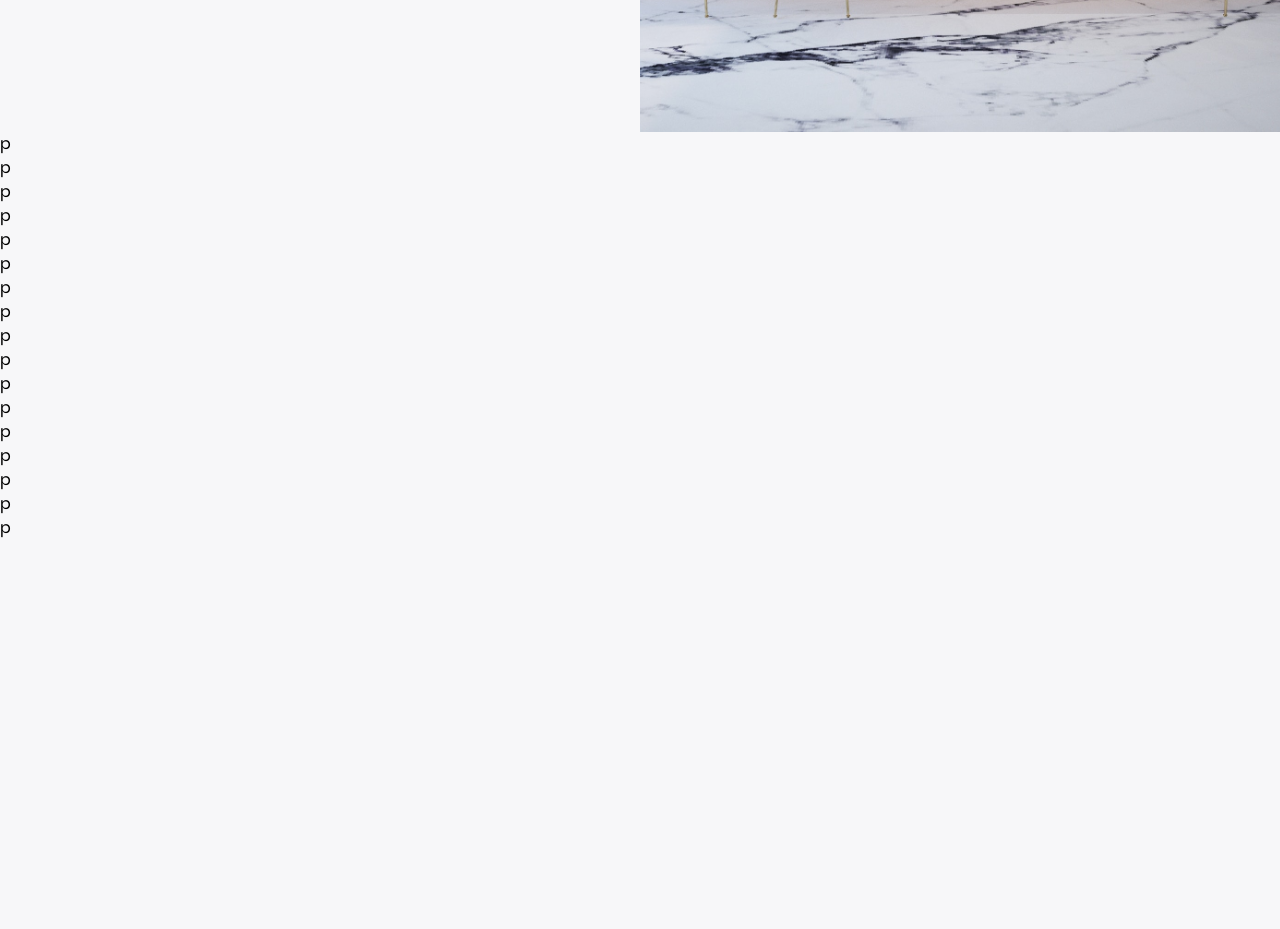
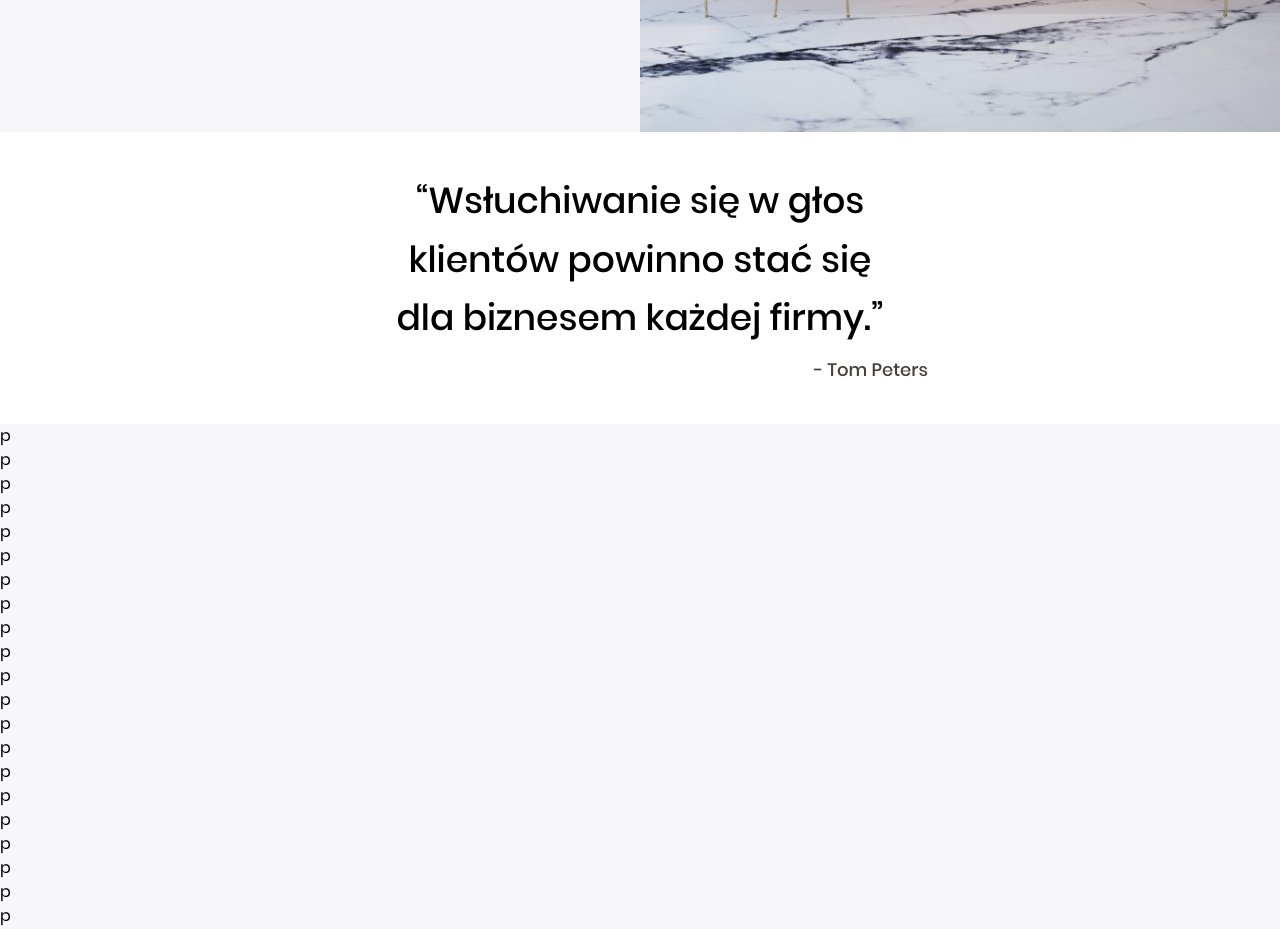
Before and after one commit to ZipMan2/artcor-website, a Next.js app: page / in a window 1280 px wide. Shown: the part 2140-3069 px from the top of the page. Before the commit the page ends 2680 px from the top, so only its background shows below. Built offline with nearby package versions, Linux system fonts and the light colour scheme.

Commit message:
feat: add Quote section

```diff
--- a/src/app/page.tsx
+++ b/src/app/page.tsx
@@ -1,19 +1,19 @@
 import Features from '@/components/sections/Features'
 import Hero from '@/components/sections/Hero'
 import Products from '@/components/sections/Products'
+import Quote from '@/components/sections/Quote'
 
 export default function Home() {
   return (
     <main>
       {/* Hero Section */}
       <Hero />
-
       {/* Features Section */}
       <Features />
-
       {/* Products Section */}
       <Products />
-
+      {/* Quote Section */}
+      <Quote />
       p <br />
       p <br />
       p <br />
@@ -30,10 +30,23 @@ p <br />
       p <br />
       p <br />
       p <br />
+      p <br />p <br />
       p <br />
-
-
-
+      p <br />
+      p <br />
+      p <br />
+      p <br />
+      p <br />
+      p <br />
+      p <br />
+      p <br />
+      p <br />
+      p <br />
+      p <br />
+      p <br />
+      p <br />
+      p <br />
+      p <br />
     </main>
   )
 }
--- /dev/null
+++ b/src/components/sections/Quote.tsx
@@ -0,0 +1,18 @@
+export default function Quote() {
+  return (
+    <section className="w-full bg-white">
+      <div className="mx-auto flex max-w-7xl flex-col items-center justify-center px-6 py-16 text-center md:max-w-2xl md:py-10">
+        <h3 className="mb-2 text-xl leading-relaxed font-medium sm:text-2xl md:text-4xl">
+          “Wsłuchiwanie się w głos
+          <br className="hidden sm:block" /> klientów powinno stać się
+          <br className="hidden sm:block" /> dla biznesem każdej
+          firmy.”
+        </h3>
+
+        <span className="text-sm font-medium text-stone-700 sm:text-base md:ml-auto md:block md:pr-6 md:text-lg">
+          - Tom Peters
+        </span>
+      </div>
+    </section>
+  )
+}
```
Lines whose indentation alone changed are shown as unchanged.
